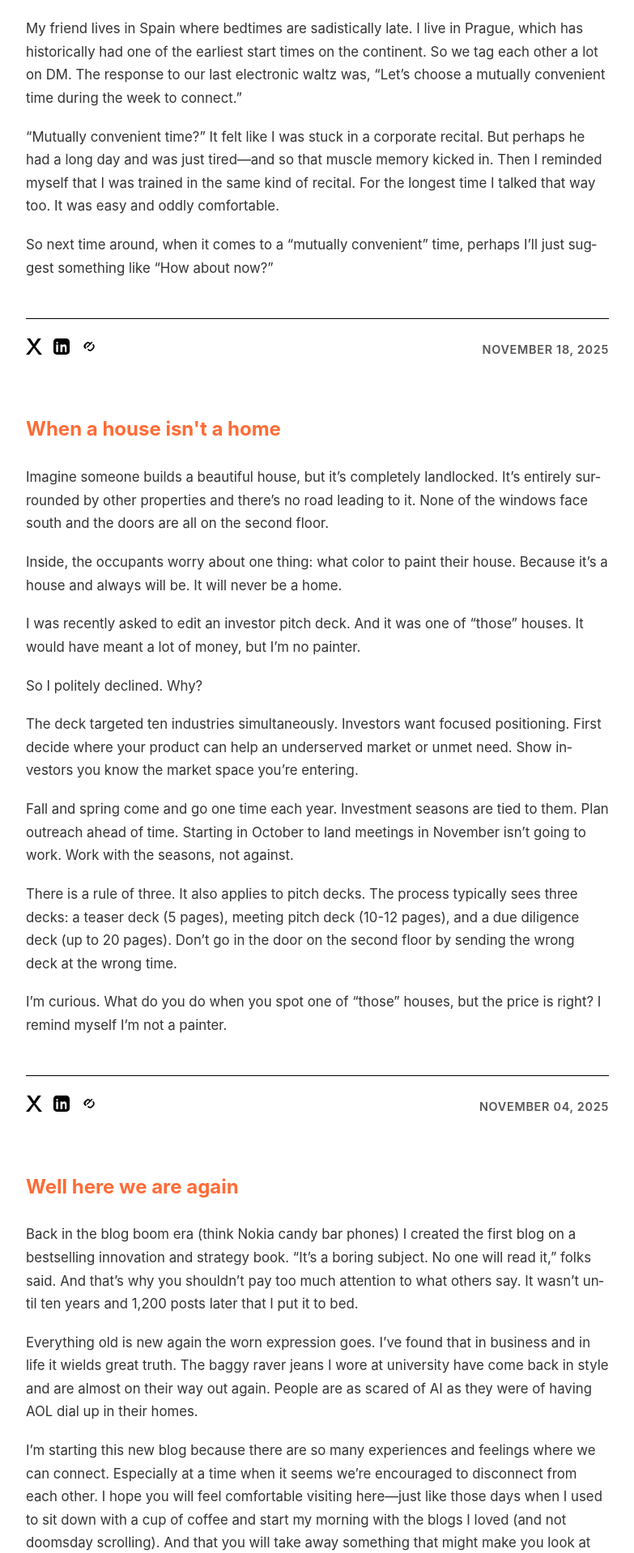
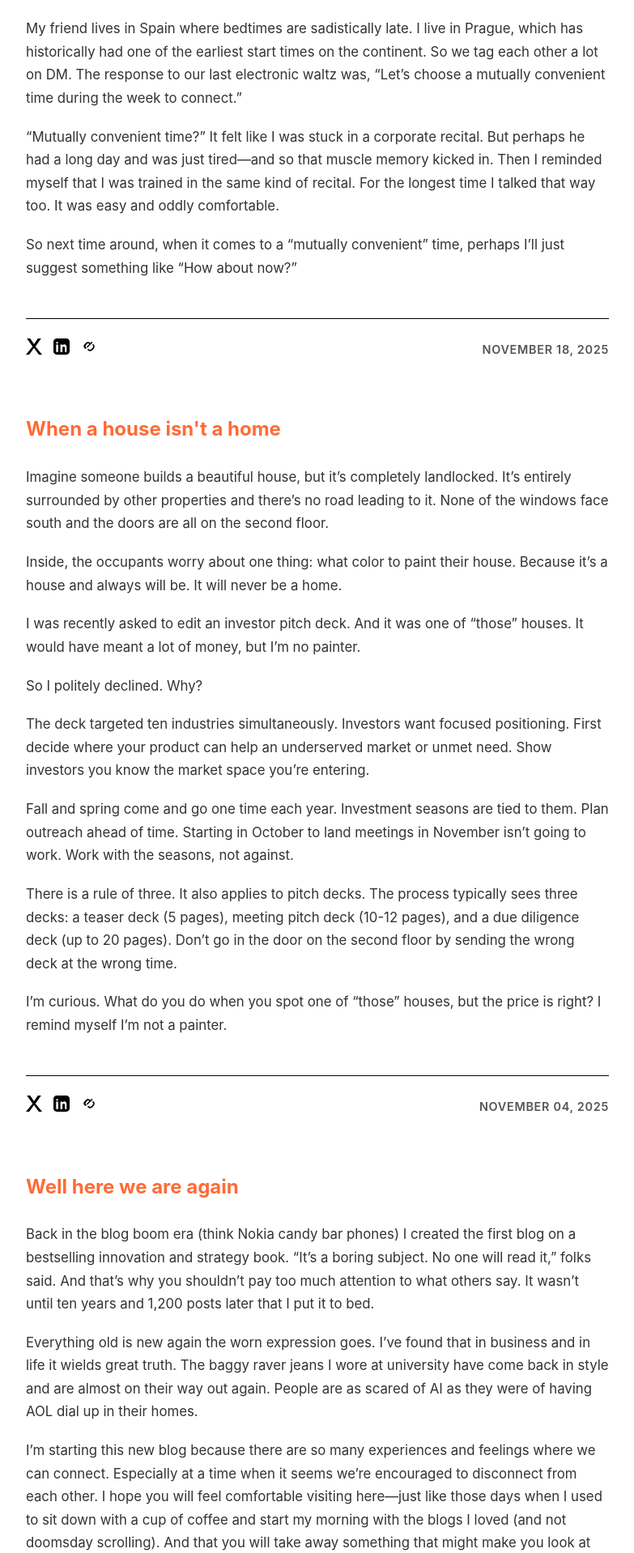
Before and after one commit to westleyovercash/westleyovercash.github.io, a Jekyll site: the page built from blog/index.html, in a window 1280 px wide. Shown: the part 432-2350 px from the top of the page at 81% size, without its empty margins (248-1031 px from the left). Built offline with Jekyll 4.4.1, drawn with Linux system fonts in a browser that asks for light colours; the list of posts is cut into pages by our own code.

Commit message:
Update default.html

```diff
--- a/_layouts/default.html
+++ b/_layouts/default.html
@@ -118,18 +118,25 @@
       font-style: italic;
     }
 
-    /* --- FINAL FAILSAFE WRAPPING FIX --- */
+    /* --- PROPER WORD WRAPPING (NO MID-WORD BREAKS) --- */
+    h1, h2, h3, h4, h5, h6 {
+      overflow-wrap: break-word;
+      word-wrap: break-word;
+      hyphens: none;
+      word-break: normal;
+    }
+
     body, main, p, div, article, section {
-      overflow-wrap: break-word !important;
-      word-wrap: break-word !important;
-      word-break: break-word !important;
-      white-space: normal !important;
-      hyphens: auto !important;
+      overflow-wrap: break-word;
+      word-wrap: break-word;
+      hyphens: none;
+      word-break: normal;
     }
 
     pre, code {
-      white-space: pre-wrap !important;
-      word-break: break-word !important;
+      white-space: pre-wrap;
+      word-break: normal;
+      overflow-wrap: break-word;
     }
 
     input[type="email"] {
```
